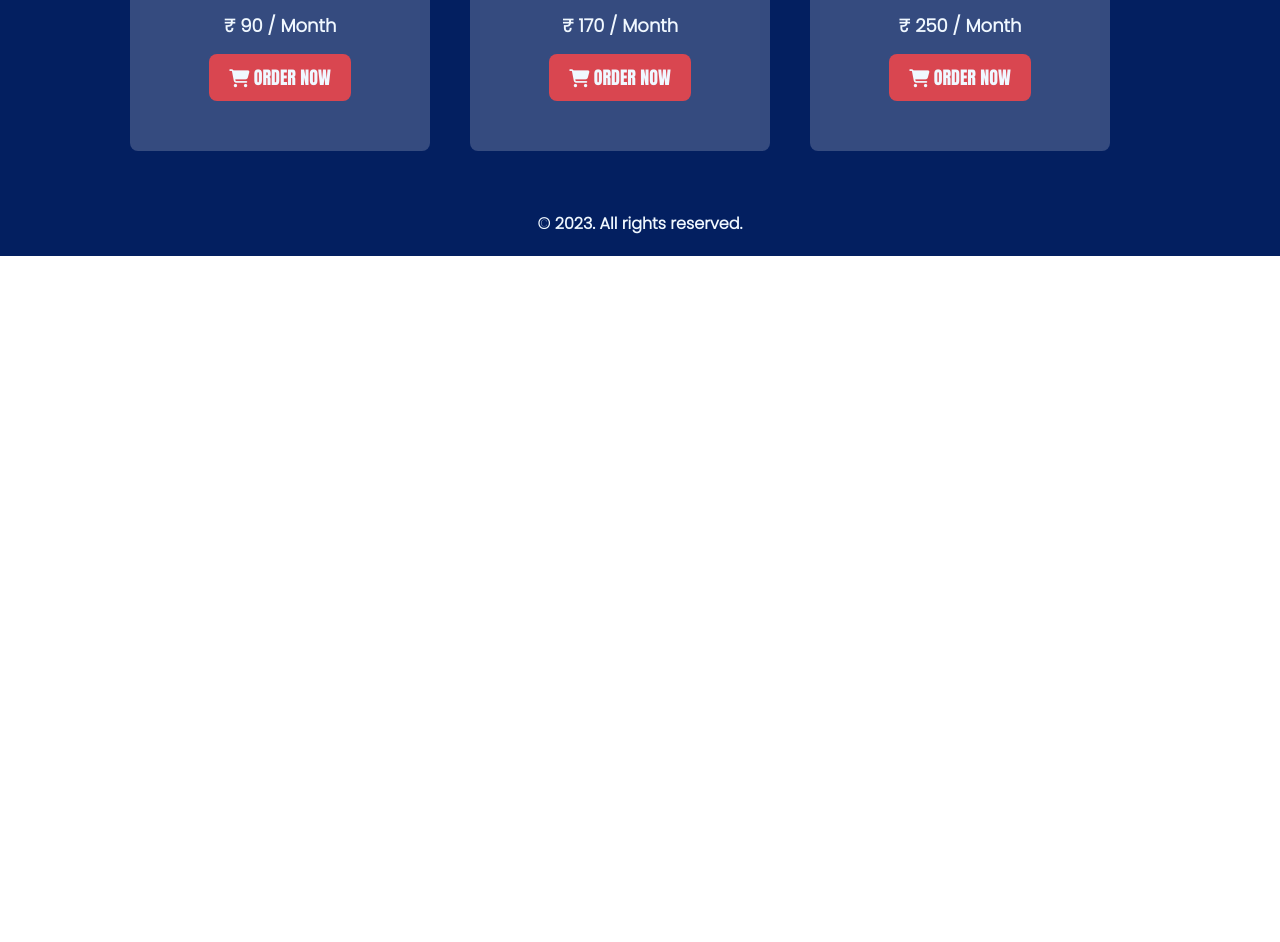
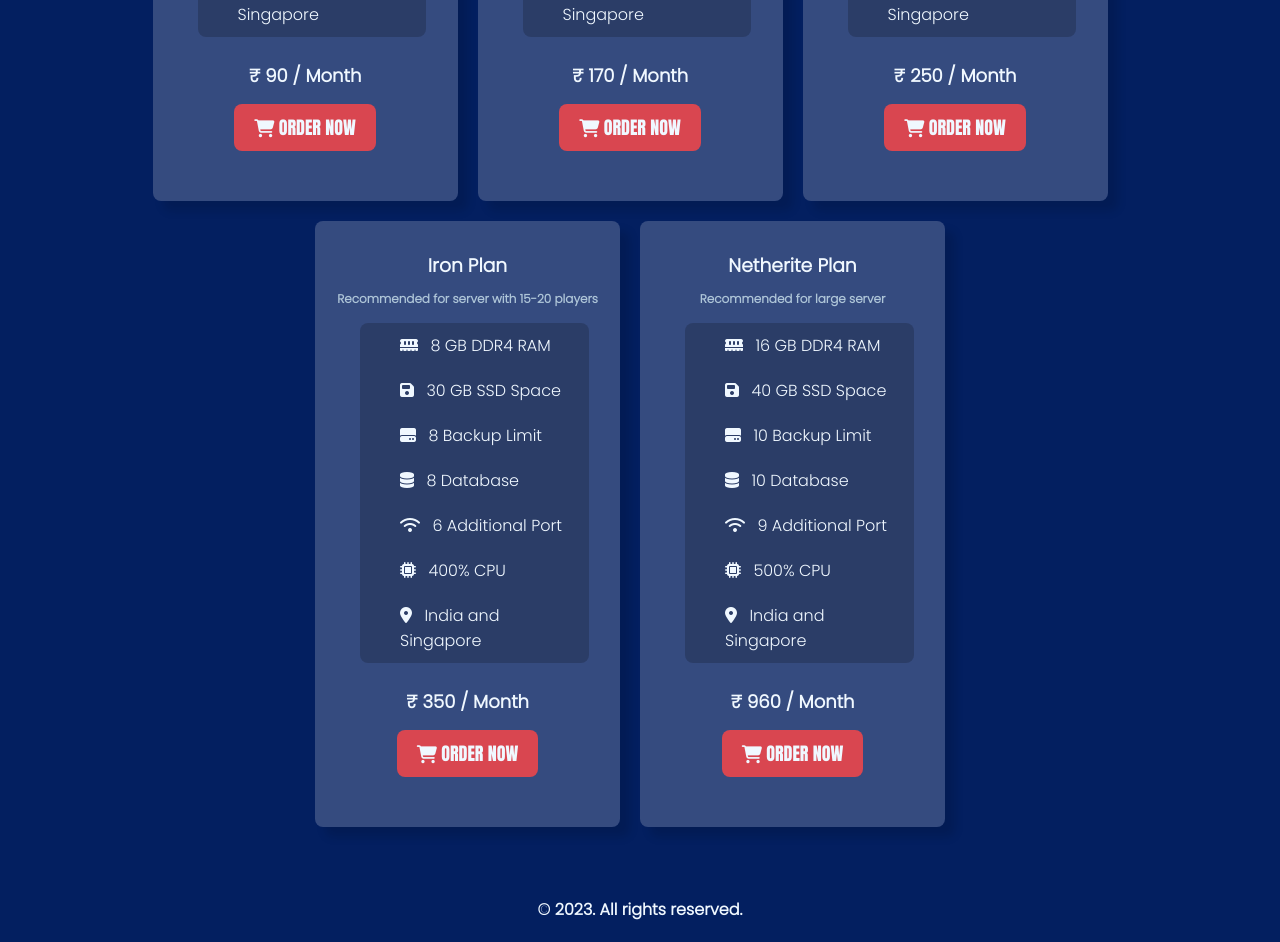
Before and after one commit to Souhardya20/hosting, a plain HTML site: page pages/minecraft.html in a window 1280 px wide. Shown: the part 570-1512 px from the top of the page. Before the commit the page ends 826 px from the top, so only its background shows below. Drawn offline with nearby package versions, Linux system fonts and the light colour scheme; a web font is replaced by a local one.

Commit message:
Add files via upload

```diff
--- a/assests/style.css
+++ b/assests/style.css
@@ -1,4 +1,7 @@
 @import url("https://fonts.googleapis.com/css2?family=Mooli&family=Noto+Sans:wght@100&family=Poppins:wght@300&display=swap");
+html{
+  scroll-behavior: smooth;
+}
 * {
   margin: 0;
   top: 0;
@@ -398,10 +401,11 @@ nav button {
 
 .vps{
   background: rgb(3, 31, 96);
-  padding: 40px;
+  padding: 30px;
   color: aliceblue;
 }
 .vps h2{
+  padding-top: 60px;
   text-align: center;
   color: aliceblue;
 }
@@ -412,15 +416,27 @@ nav button {
   text-align: center;
   padding-bottom: 50px;
   margin-right: 40px;
+  box-shadow: 10px 10px 10px rgba(0, 0, 0, 0.123);
 
+}
+.minecraftprice{
+  border-radius: 8px;
+  background: rgba(252, 251, 251, 0.201);
+  width:25%;
+  margin-right: 20px;
+  text-align: center;
+  padding-bottom: 50px;
+  margin-bottom: 20px;
+  box-shadow: 10px 10px 10px rgba(0, 0, 0, 0.123);
 }
 .vpsinfo{
   border-radius: 8px;
   background: rgba(0, 0, 0, 0.187);
-  width: 76%;
-  margin-left: 42px;
+  width: 75%;
+  margin-left: 45px;
 
 }
+
 .vpsinfo li{
   list-style: none;
   text-align: left;
@@ -435,7 +451,17 @@ nav button {
   font-weight: bold;
   color: rgb(174, 197, 216);
 }
+.minecraftprice p{
+  padding: 10px;
+  font-size: 12px;
+  padding-bottom: 15px;
+  font-weight: bold;
+  color: rgb(174, 197, 216);
+}
 .vpsprice h3{
+  padding-top: 30px;
+}
+.minecraftprice h3{
   padding-top: 30px;
 }
 .vpslist{
@@ -450,6 +476,21 @@ nav button {
 .vpsprice span{
   font-size: 18px;
   font-weight: bold;
+}
+.minecraftprice span{
+  font-size: 18px;
+  font-weight: bold;
+}
+.minecraftprice button{
+  margin-top: 15px;
+  padding: 10px 20px;
+  border: none;
+  background: rgba(255, 69, 69, 0.813);
+  border-radius: 8px;
+  color: aliceblue;
+  font-family:Impact, Haettenschweiler, 'Arial Narrow Bold', sans-serif;
+  cursor: pointer;
+  font-size: 18px;
 }
 .vpsprice button{
   margin-top: 15px;
@@ -471,7 +512,7 @@ nav button {
   }
   .vpsinfo{
     width: 80%;
-    margin-left: 25px;
+    margin-left: 32px;
   }
   .vpsinfo li{
     padding-left: 18px;
@@ -479,4 +520,17 @@ nav button {
   .vpsprice{
     margin-bottom: 20px;
   }
+  .minecraftlist{
+    display: flex;
+    flex-direction: column;
+  }
+  .minecraftprice{
+    width: 100%;
+  }
 }
+.minecraftlist{
+  display: flex;
+  justify-content: center;
+  flex-wrap: wrap;
+  padding-top: 40px;
+}
--- a/pages/minecraft.html
+++ b/pages/minecraft.html
@@ -32,9 +32,9 @@
     </header>
     <section>
       <div class="vps">
-        <h2>VPS Prices</h2>
-        <div class="vpslist">
-          <div class="vpsprice">
+        <h2>Minecraft Prices</h2>
+        <div class="minecraftlist">
+          <div class="minecraftprice">
             <h3>Grass Plan</h3>
             <p>Recommended For Proxy</p>
             <div class="vpsinfo">
@@ -51,7 +51,7 @@
             <br>
             <button><i class="fa-solid fa-cart-shopping"></i> ORDER NOW</button>
           </div>
-          <div class="vpsprice">
+          <div class="minecraftprice">
             <h3>Plank Plan</h3>
             <p>Recommended for personal server</p>
             <div class="vpsinfo">
@@ -68,7 +68,7 @@
             <br>
             <button><i class="fa-solid fa-cart-shopping"></i> ORDER NOW</button>
           </div>
-          <div class="vpsprice">
+          <div class="minecraftprice">
             <h3>Stone Plan</h3>
             <p>Recommended for small server</p>
             <div class="vpsinfo">
@@ -85,6 +85,41 @@
             <br>
             <button><i class="fa-solid fa-cart-shopping"></i> ORDER NOW</button>
           </div>
+          <div class="minecraftprice">
+            <h3>Iron Plan</h3>
+            <p>Recommended for server with 15-20 players</p>
+            <div class="vpsinfo">
+                <li><i class="fa-solid fa-memory"></i> 8 GB DDR4 RAM</li>
+                <li><i class="fa-solid fa-floppy-disk"></i> 30 GB SSD Space</li>
+                <li><i class="fa-solid fa-hard-drive"></i> 8 Backup Limit</li>
+                <li><i class="fa-solid fa-database"></i> 8 Database</li>
+                <li><i class="fa-solid fa-wifi"></i> 6 Additional Port</li>
+                <li><i class="fa-solid fa-microchip"></i> 400% CPU</li>
+                <li><i class="fa-solid fa-location-dot"></i> India and Singapore</li>
+            </div>
+            <br>
+            <span>&#8377 350 / Month</span>
+            <br>
+            <button><i class="fa-solid fa-cart-shopping"></i> ORDER NOW</button>
+          </div>
+          <div class="minecraftprice">
+            <h3>Netherite Plan</h3>
+            <p>Recommended for large server</p>
+            <div class="vpsinfo">
+                <li><i class="fa-solid fa-memory"></i> 16 GB DDR4 RAM</li>
+                <li><i class="fa-solid fa-floppy-disk"></i> 40 GB SSD Space</li>
+                <li><i class="fa-solid fa-hard-drive"></i> 10 Backup Limit</li>
+                <li><i class="fa-solid fa-database"></i> 10 Database</li>
+                <li><i class="fa-solid fa-wifi"></i> 9 Additional Port</li>
+                <li><i class="fa-solid fa-microchip"></i> 500% CPU</li>
+                <li><i class="fa-solid fa-location-dot"></i> India and Singapore</li>
+            </div>
+            <br>
+            <span>&#8377 960 / Month</span>
+            <br>
+            <button><i class="fa-solid fa-cart-shopping"></i> ORDER NOW</button>
+          </div>
+
         </div>
       </div>
     </section>
```
Also changed, not shown: index.html (+5 -5 lines), pages/bot.html (added, +81 -0 lines), pages/vps.html (+1 -1 lines).
